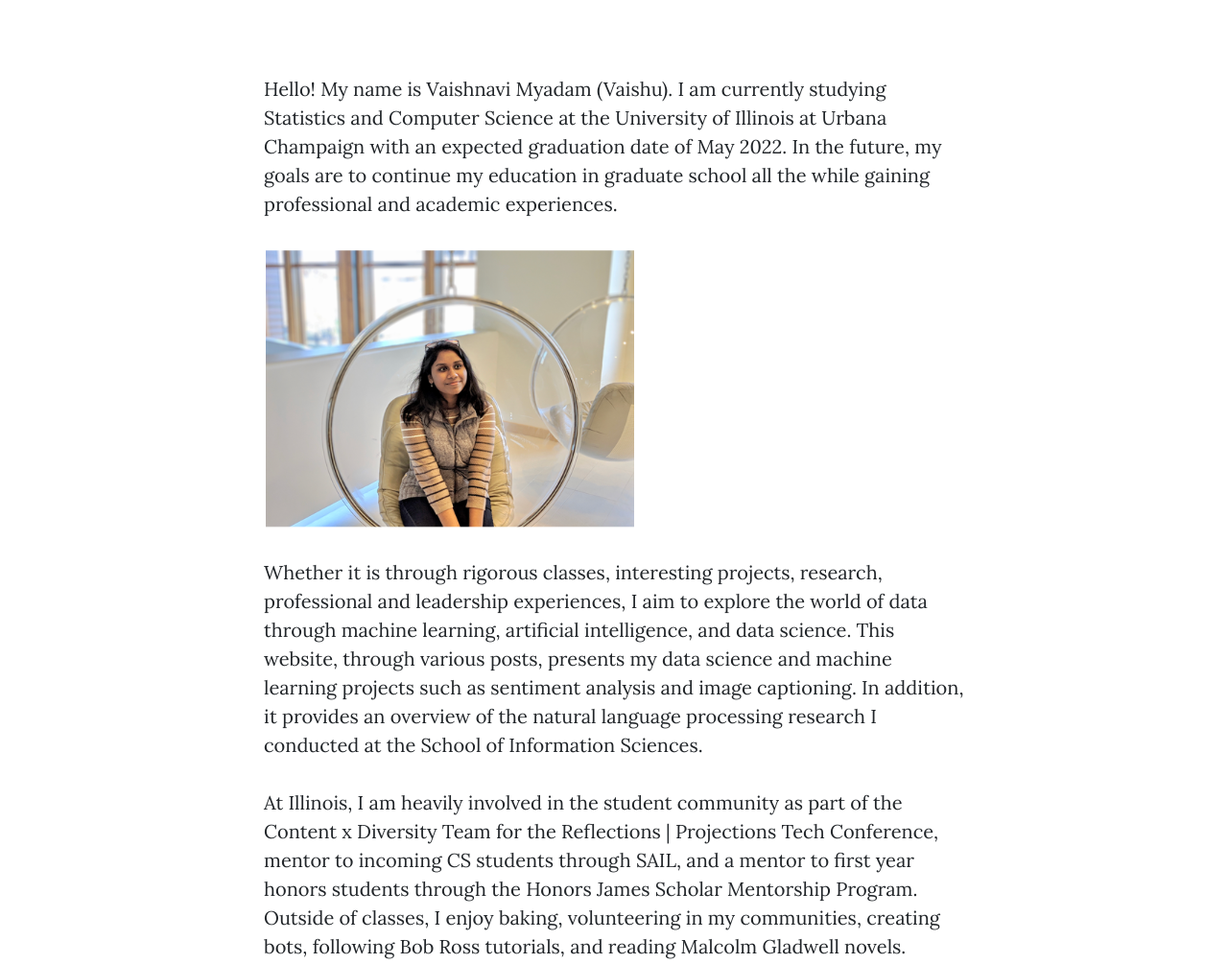
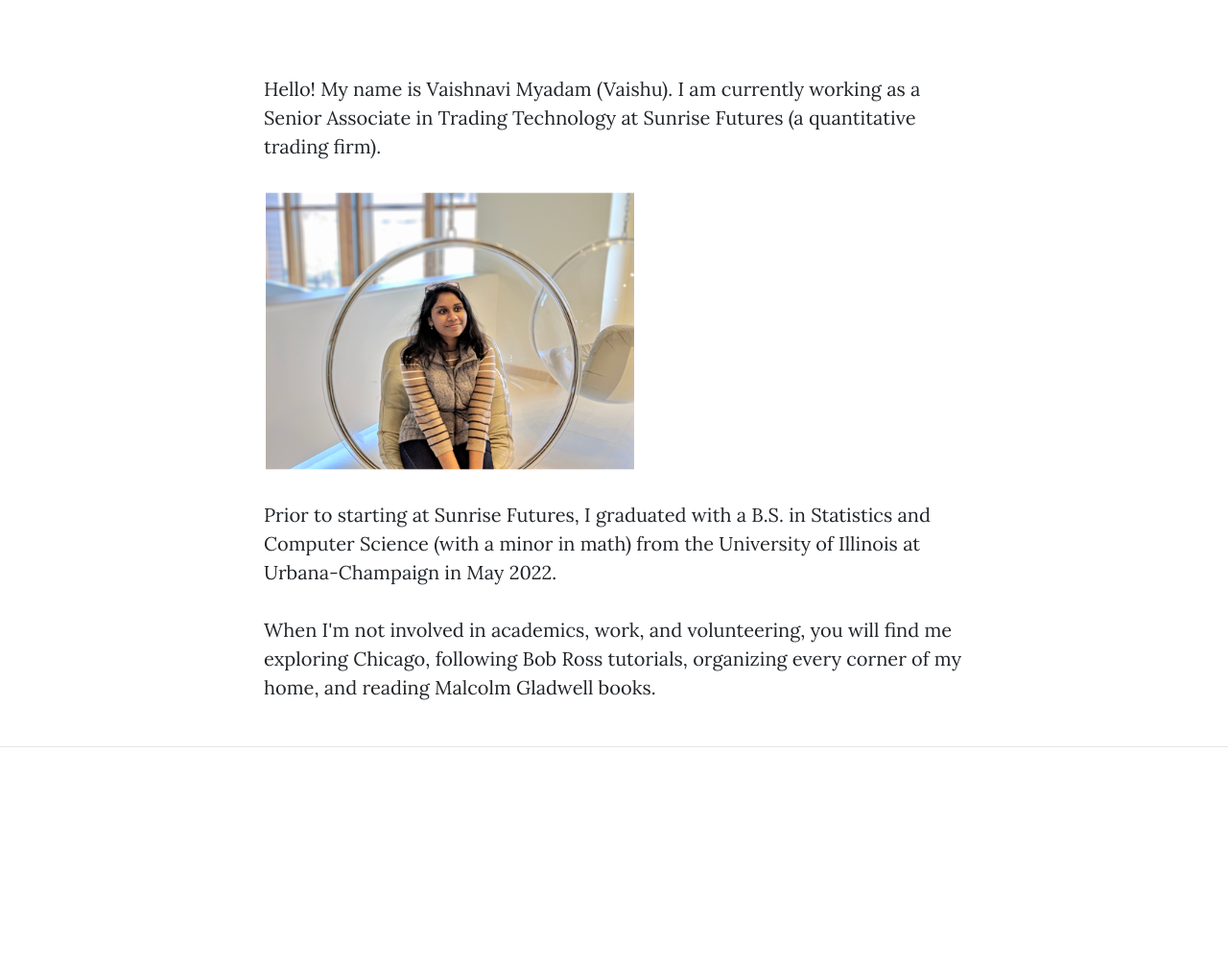
Before and after one commit to vaishumyadam/vaishumyadam.github.io, a website: page about.html in a window 1280 px wide. Shown: the part 534-1539 px from the top of the page at 96% size. After the commit the page ends 1329 px from the top, so only its background shows below. Drawn offline with nearby package versions, Linux system fonts and the light colour scheme.

Commit message:
Updated after graduating college and starting work

```diff
--- a/about.html
+++ b/about.html
@@ -42,9 +42,6 @@
             <a class="nav-link" href="about.html">About</a>
           </li>
           <li class="nav-item">
-            <a class="nav-link" href="https://docs.google.com/document/d/1NXLEpK6w26BkTpePipKAqH4dtZKEVft7zGPdN6NXUT8/edit?usp=sharing">Resume</a>
-          </li>
-          <li class="nav-item">
             <a class="nav-link" href="contact.html">Contact</a>
           </li>
         </ul>
@@ -71,12 +68,12 @@
   <div class="container">
     <div class="row">
       <div class="col-lg-8 col-md-10 mx-auto">
-        <p>Hello! My name is Vaishnavi Myadam (Vaishu). I am currently studying Statistics and Computer Science at the University of Illinois at Urbana Champaign with an expected graduation date of May 2022. In the future, my goals are to continue my education in graduate school all the while gaining professional and academic experiences.</p>
+        <p>Hello! My name is Vaishnavi Myadam (Vaishu). I am currently working as a Senior Associate in Trading Technology at Sunrise Futures (a quantitative trading firm). </p>
         <a href="#">
           <img class="img-fluid" src="img/vaishu_image.jpg" alt="">
         </a>
-        <p>Whether it is through rigorous classes, interesting projects, research, professional and leadership experiences, I aim to explore the world of data through machine learning, artificial intelligence, and data science. This website, through various posts, presents my data science and machine learning projects such as sentiment analysis and image captioning. In addition, it provides an overview of the natural language processing research I conducted at the School of Information Sciences.</p>
-        <p>At Illinois, I am heavily involved in the student community as part of the Content x Diversity Team for the Reflections | Projections Tech Conference, mentor to incoming CS students through SAIL, and a mentor to first year honors students through the Honors James Scholar Mentorship Program. Outside of classes, I enjoy baking, volunteering in my communities, creating bots, following Bob Ross tutorials, and reading Malcolm Gladwell novels.</p>
+        <p>Prior to starting at Sunrise Futures, I graduated with a B.S. in Statistics and Computer Science (with a minor in math) from the University of Illinois at Urbana-Champaign in May 2022.</p>
+        <p>When I'm not involved in academics, work, and volunteering, you will find me exploring Chicago, following Bob Ross tutorials, organizing every corner of my home, and reading Malcolm Gladwell books.</p>
       </div>
     </div>
   </div>
```
Also changed, not shown: contact.html (+1 -5 lines), index.html (+1 -1 lines).
